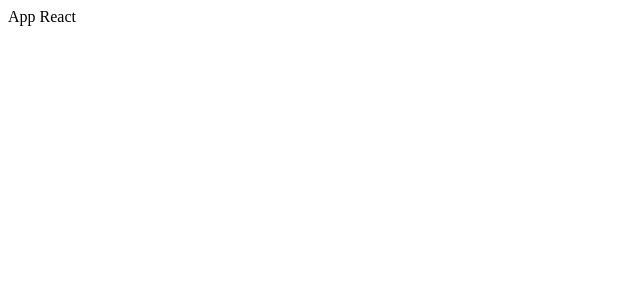
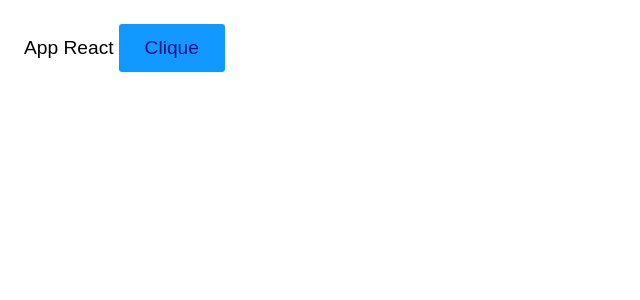
Before and after one commit to matheushnt/react-playground, a React (Vite) app: page / in a window 1280 px wide. Shown: the top 300 px of the page, without its empty margins (0-640 px from the left). Built offline with nearby package versions, Linux system fonts and the light colour scheme.

Commit message:
Adiciona estilos CSS para melhorar a experiência de desenvolvimento

```diff
--- a/index.html
+++ b/index.html
@@ -3,6 +3,8 @@
   <head>
     <meta charset="UTF-8" />
     <meta name="viewport" content="width=device-width, initial-scale=1.0" />
+    <link rel="stylesheet" href="./style.css">
+
     <title>React</title>
   </head>
   <body>
--- /dev/null
+++ b/public/style.css
@@ -0,0 +1,104 @@
+*,
+*::after,
+*::before {
+  box-sizing: border-box;
+}
+
+html {
+  --font: Arial, Helvetica, sans-serif;
+  --font-title: Georgia, 'Times New Roman', Times, serif;
+  --font-size: 1.2rem;
+  --color: #19f;
+  --color-light: #adf;
+  --color-dark: #018;
+  --radius: 0.2rem;
+}
+
+body {
+  margin: 1.5rem;
+}
+
+body,
+input,
+textarea,
+button {
+  font-size: var(--font-size);
+  font-family: var(--font);
+}
+
+h1,
+h2,
+h3 {
+  font-family: var(--font-title);
+}
+
+h1,
+h2,
+h3,
+p,
+ul {
+  margin: 1rem 0;
+}
+
+ul {
+  list-style: square;
+}
+
+li {
+  margin-bottom: 0.5rem;
+}
+
+label {
+  display: block;
+  margin-bottom: 0.25rem;
+}
+
+input,
+textarea {
+  display: block;
+  border: 1px solid #ccc;
+  width: 100%;
+  padding: 0.8rem;
+  border-radius: var(--radius);
+  background: #eee;
+  transition: 0.2s;
+}
+
+input:focus,
+textarea:focus {
+  outline: none;
+  border-color: var(--color);
+  background: white;
+  box-shadow: 0 0 0 3px var(--color-light);
+}
+
+button {
+  cursor: pointer;
+  border: none;
+  border-radius: var(--radius);
+  transition: 0.1s;
+  background: var(--color);
+  color: var(--color-dark);
+  padding: 0.8rem 1.6rem;
+}
+
+button:hover,
+button:focus {
+  background: var(--color);
+  box-shadow: 0 0 0 3px var(--color-light), 0 0 0 4px var(--color);
+  outline: none;
+}
+
+button:active {
+  box-shadow: 0 0 0 3px var(--color), 0 0 0 4px var(--color);
+}
+
+button:disabled {
+  opacity: 0.5;
+  cursor: wait;
+}
+
+hr {
+  border: 2px solid black;
+  margin: 2rem auto;
+}
--- a/src/App.jsx
+++ b/src/App.jsx
@@ -1,7 +1,11 @@
 import { React } from 'react';
 
 const App = () => {
-  return <div>App React</div>;
+  return (
+    <div>
+      App React <button>Clique</button>
+    </div>
+  );
 };
 
 export default App;
```
